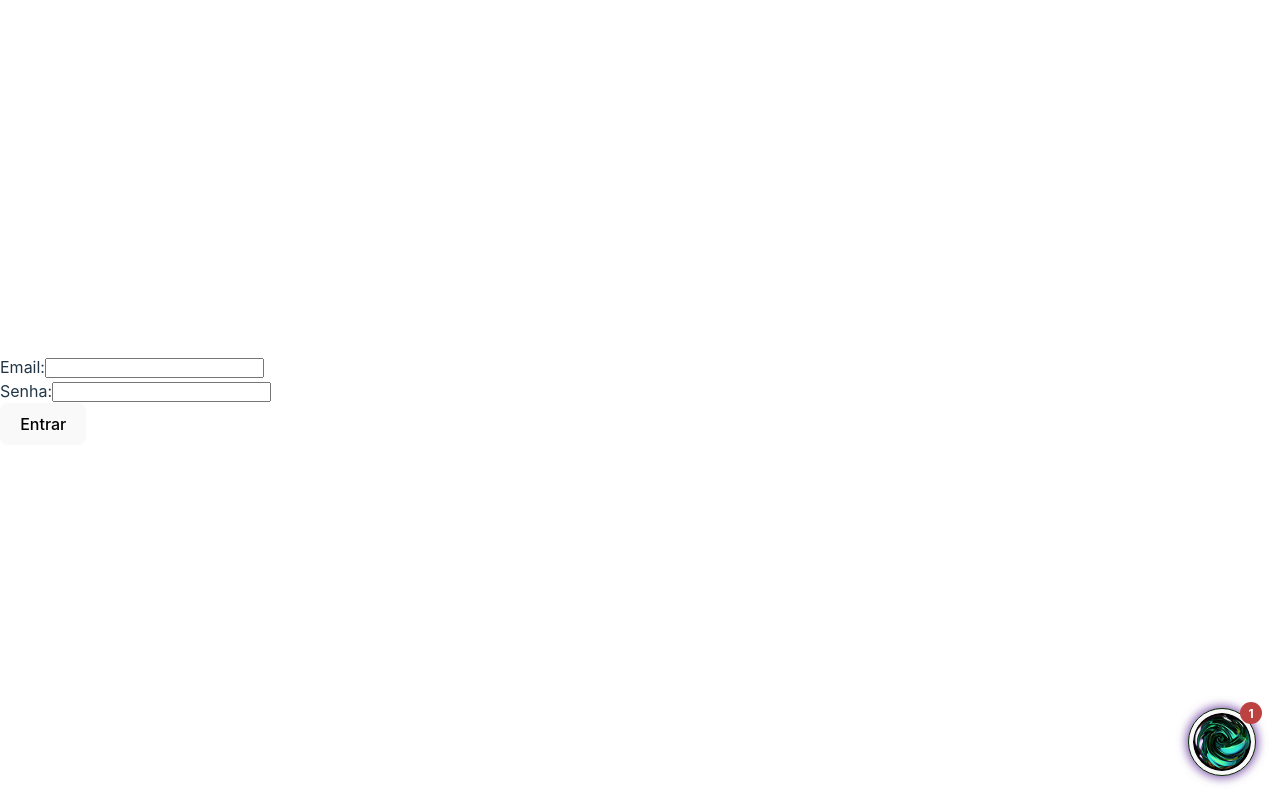
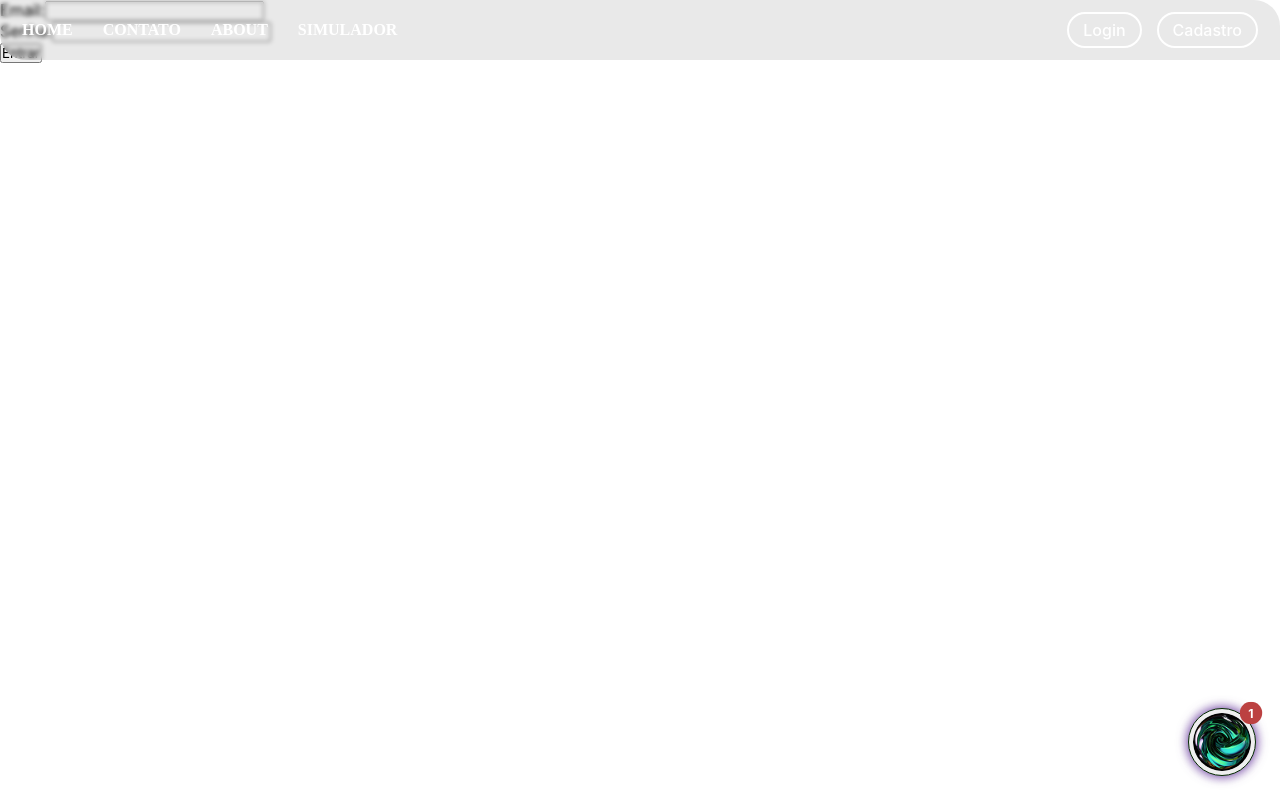
Before and after one commit to Aninha-3/DeskAura, a React (Vite) app in the folder AURA/: page /login in a window 1280 px wide. Built offline with nearby package versions, Linux system fonts and the light colour scheme.

Commit message:
Rotas de simulador protegidas com sucesso

```diff
--- a/AURA/src/App.tsx
+++ b/AURA/src/App.tsx
@@ -1,14 +1,16 @@
+import React from 'react';
 import { BrowserRouter as Router, Routes, Route, useLocation } from 'react-router-dom';
+import { AuthProvider } from './context/AuthContext';
+import { Navbar } from './components/Navbar';
 import Home from './pages/Home';
 import Login from './pages/Login/Login';
+import Cadastro from './pages/Cadastro/Cadastro';
 import Simulador from './pages/Simulador/Simulador';
+import { PrivateRoute } from './components/PrivateRoute';
+import { Footer } from './components/Footer';
 import Chatbot from './components/Assistente';
-import Cadastro from './pages/Cadastro/Cadastro';
-//import Perfil from '../../AURA/src/pages/Perfil/perfil'
-//        <Route path="/perfil" element={<Perfil />} />
-import { Footer } from './components/Footer';
 
-// Layout com lógica do footer
+// Componente Layout que controla o footer
 function Layout() {
   const location = useLocation();
 
@@ -20,13 +22,16 @@ function Layout() {
     <>
       <Routes>
         <Route path="/" element={<Home />} />
-
         <Route path="/login" element={<Login />} />
-
-        <Route path="/simulador" element={<Simulador />} />
-
         <Route path="/cadastro" element={<Cadastro />} />
-
+        <Route
+          path="/simulador"
+          element={
+            <PrivateRoute>
+              <Simulador />
+            </PrivateRoute>
+          }
+        />
       </Routes>
 
       <Chatbot />
@@ -37,8 +42,11 @@ function Layout() {
 
 export default function App() {
   return (
-    <Router>
-      <Layout />
-    </Router>
+    <AuthProvider>
+      <Router>
+        <Navbar />
+        <Layout />
+      </Router>
+    </AuthProvider>
   );
 }
--- a/AURA/src/components/Navbar.tsx
+++ b/AURA/src/components/Navbar.tsx
@@ -1,19 +1,35 @@
-import './NavBar.modules.css'
+import React, { useContext } from 'react';
+import './NavBar.modules.css';
+import { AuthContext } from '../context/AuthContext';
+import { useNavigate } from 'react-router-dom';
 
 export function Navbar() {
+  const auth = useContext(AuthContext);
+  const navigate = useNavigate();
+
+  const handleLogout = () => {
+    auth?.logout();
+    navigate('/login');
+  };
+
   return (
     <header className="Nav-bar">
       <nav className="navBar">
-        <a href="#" className="LinhaNav">Home</a>
+        <a href="/" className="LinhaNav">Home</a>
         <a href="#" className="LinhaNav">Contato</a>
         <a href="#" className="LinhaNav">About</a>
-        <a href="/Simulador" className="LinhaNav">Simulador</a>
+        <a href="/simulador" className="LinhaNav">Simulador</a>
       </nav>
 
-
-        <div className="navButtons">
-        <a href="Login" className="navButton">Login</a>
-        <a href="Cadastro" className="navButton">Cadastro</a>
+      <div className="navButtons">
+        {auth?.isLoggedIn ? (
+          <button className="navButton" onClick={handleLogout}>Logout</button>
+        ) : (
+          <>
+            <a href="/login" className="navButton">Login</a>
+            <a href="/cadastro" className="navButton">Cadastro</a>
+          </>
+        )}
       </div>
     </header>
   );
--- /dev/null
+++ b/AURA/src/components/PrivateRoute.tsx
@@ -0,0 +1,13 @@
+import React, { useContext, type JSX } from 'react';
+import { Navigate } from 'react-router-dom';
+import { AuthContext } from '../context/AuthContext';
+
+export const PrivateRoute: React.FC<{ children: JSX.Element }> = ({ children }) => {
+  const auth = useContext(AuthContext);
+
+  if (!auth?.isLoggedIn) {
+    return <Navigate to="/login" />;
+  }
+
+  return children;
+};
--- /dev/null
+++ b/AURA/src/context/AuthContext.tsx
@@ -0,0 +1,35 @@
+import React, { createContext, useState, useEffect } from 'react';
+
+interface AuthContextType {
+  user: any;
+  login: (userData: any) => void;
+  logout: () => void;
+  isLoggedIn: boolean;
+}
+
+export const AuthContext = createContext<AuthContextType | null>(null);
+
+export const AuthProvider: React.FC<{ children: React.ReactNode }> = ({ children }) => {
+  const [user, setUser] = useState<any>(null);
+
+  useEffect(() => {
+    const storedUser = localStorage.getItem('user');
+    if (storedUser) setUser(JSON.parse(storedUser));
+  }, []);
+
+  const login = (userData: any) => {
+    setUser(userData);
+    localStorage.setItem('user', JSON.stringify(userData));
+  };
+
+  const logout = () => {
+    setUser(null);
+    localStorage.removeItem('user');
+  };
+
+  return (
+    <AuthContext.Provider value={{ user, login, logout, isLoggedIn: !!user }}>
+      {children}
+    </AuthContext.Provider>
+  );
+};
--- a/AURA/src/main.tsx
+++ b/AURA/src/main.tsx
@@ -1,10 +1,13 @@
-import { StrictMode } from 'react'
-import { createRoot } from 'react-dom/client'
-import './index.css'
-import App from './App.tsx'
+// src/main.tsx ou App.tsx
+import React from 'react';
+import ReactDOM from 'react-dom/client';
+import App from './App';
+import { AuthProvider } from './context/AuthContext';
 
-createRoot(document.getElementById('root')!).render(
-  <StrictMode>
-    <App />
-  </StrictMode>
-)
+ReactDOM.createRoot(document.getElementById('root') as HTMLElement).render(
+  <React.StrictMode>
+    <AuthProvider>
+      <App />
+    </AuthProvider>
+  </React.StrictMode>
+);
--- a/AURA/src/pages/Login/Login.tsx
+++ b/AURA/src/pages/Login/Login.tsx
@@ -1,5 +1,6 @@
-import React, { useState } from "react";
+import React, { useState, useContext } from "react";
 import { loginUsuario } from '../../services.ts/api';
+import { AuthContext } from '../../context/AuthContext';
 import { useNavigate } from "react-router-dom";
 import styles from './Login.module.css';
 
@@ -7,62 +8,34 @@ function Login() {
   const [email, setEmail] = useState('');
   const [password, setSenha] = useState('');
   const [mensagem, setMensagem] = useState('');
-
+  const auth = useContext(AuthContext);
   const navigate = useNavigate();
-
-  const handleEmailChange = (event: React.ChangeEvent<HTMLInputElement>) => {
-    setEmail(event.target.value);
-  };
-
-  const handlePasswordChange = (event: React.ChangeEvent<HTMLInputElement>) => {
-    setSenha(event.target.value);
-  };
 
   const handleLoginSubmit = async (event: React.FormEvent<HTMLFormElement>) => {
     event.preventDefault();
-
     try {
       const data = await loginUsuario(email, password);
-      console.log('Login feito com sucesso:', data);
-
+      auth?.login(data); // Atualiza contexto
       setMensagem('Login feito com sucesso!');
-
-      // Redireciona após login bem-sucedido
-      navigate('/');
+      navigate('/simulador');
     } catch (error) {
-      console.error('Erro ao fazer login:', error);
-      setMensagem('Email ou senha inválidos'); // Mostra mensagem de erro
+      console.error(error);
+      setMensagem('Email ou senha inválidos');
     }
   };
 
   return (
-    <form onSubmit={handleLoginSubmit} className={styles.form}>
+    <form onSubmit={handleLoginSubmit}>
       <div>
-        <label htmlFor="email">Email:</label>
-        <input
-          id="email"
-          type="email"
-          value={email}
-          onChange={handleEmailChange}
-          required
-        />
+        <label>Email:</label>
+        <input type="email" value={email} onChange={(e) => setEmail(e.target.value)} required />
       </div>
-
       <div>
-        <label htmlFor="password">Senha:</label>
-        <input
-          id="password"
-          type="password"
-          value={password}
-          onChange={handlePasswordChange}
-          required
-        />
+        <label>Senha:</label>
+        <input type="password" value={password} onChange={(e) => setSenha(e.target.value)} required />
       </div>
-
-      <div>
-        <button type="submit">Entrar</button>
-        {mensagem && <p>{mensagem}</p>}
-      </div>
+      <button type="submit">Entrar</button>
+      {mensagem && <p>{mensagem}</p>}
     </form>
   );
 }
```
